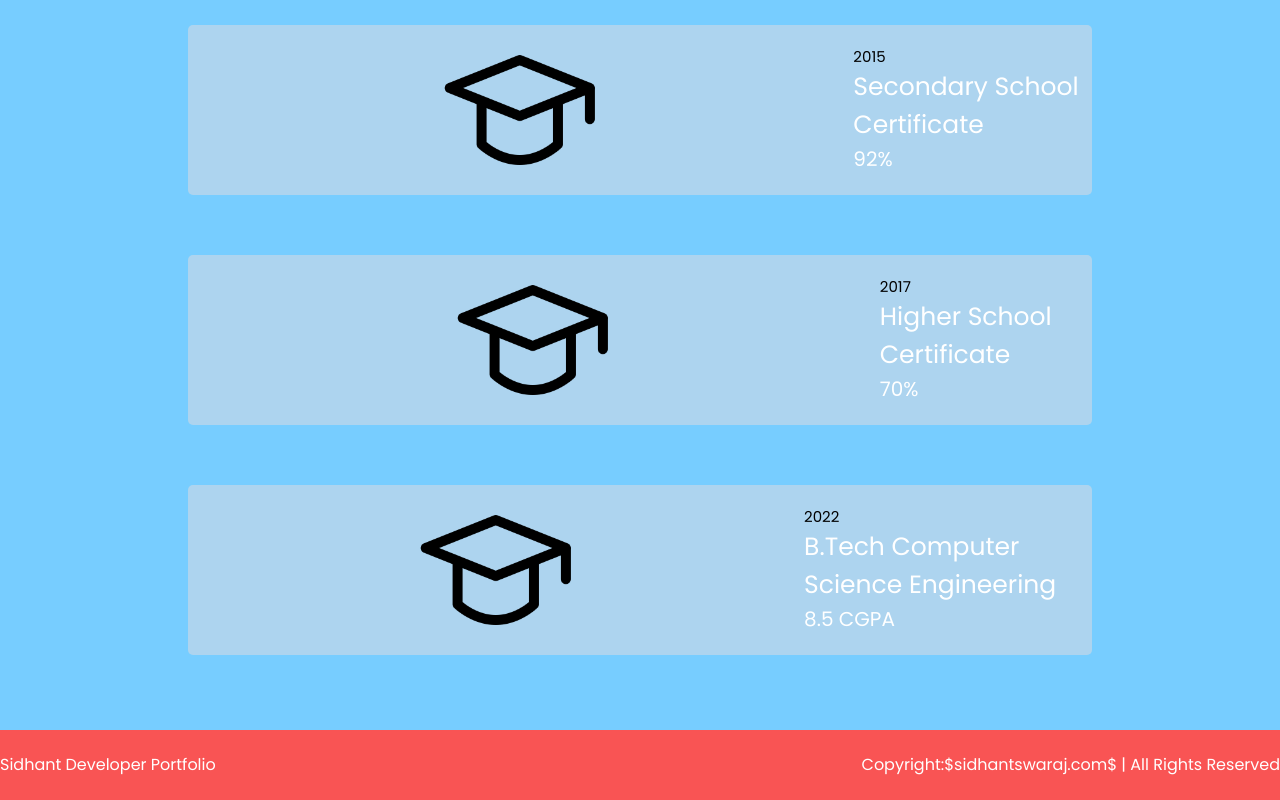
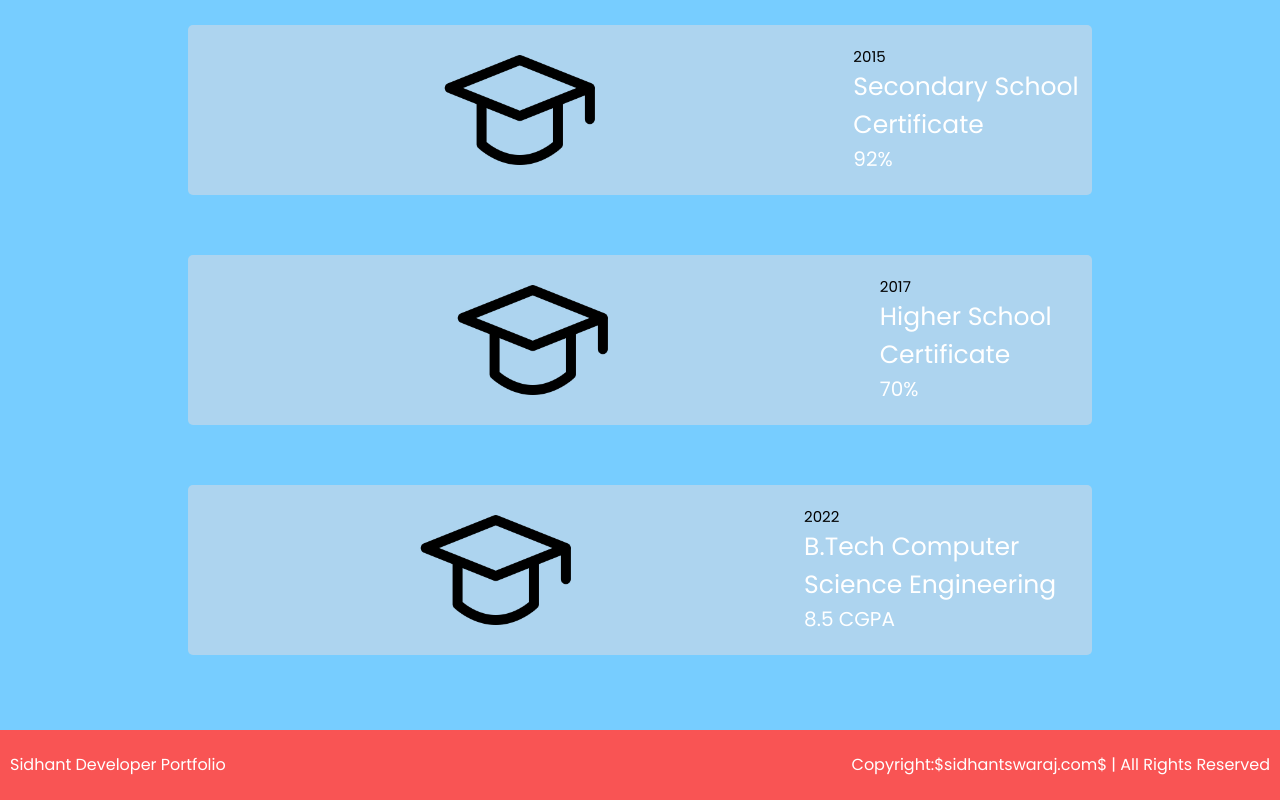
Before and after one commit to SidhantSwaraj/Portfolio, a website: page index.html in a window 1280 px wide. Shown: the part 3108-3908 px from the top of the page. Drawn offline with nearby package versions, Linux system fonts and the light colour scheme.

Commit message:
Updated feature or made some changes

```diff
--- a/styles.css
+++ b/styles.css
@@ -383,6 +383,11 @@ nav ul li a:hover {
   align-items: center;
 }
 
+.foot div {
+  padding-left: 10px;
+  padding-right: 10px;
+}
+
 @media only screen and (max-width: 768px) {
   .right ul {
     position: absolute;
```
Also changed, not shown: 1 other file.
